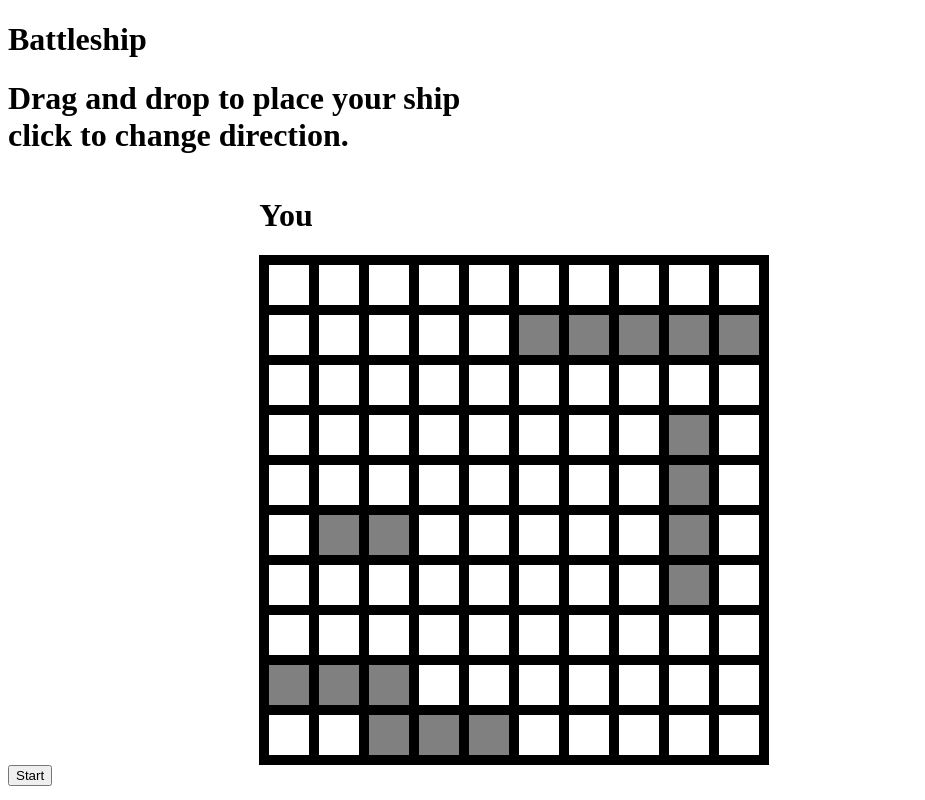
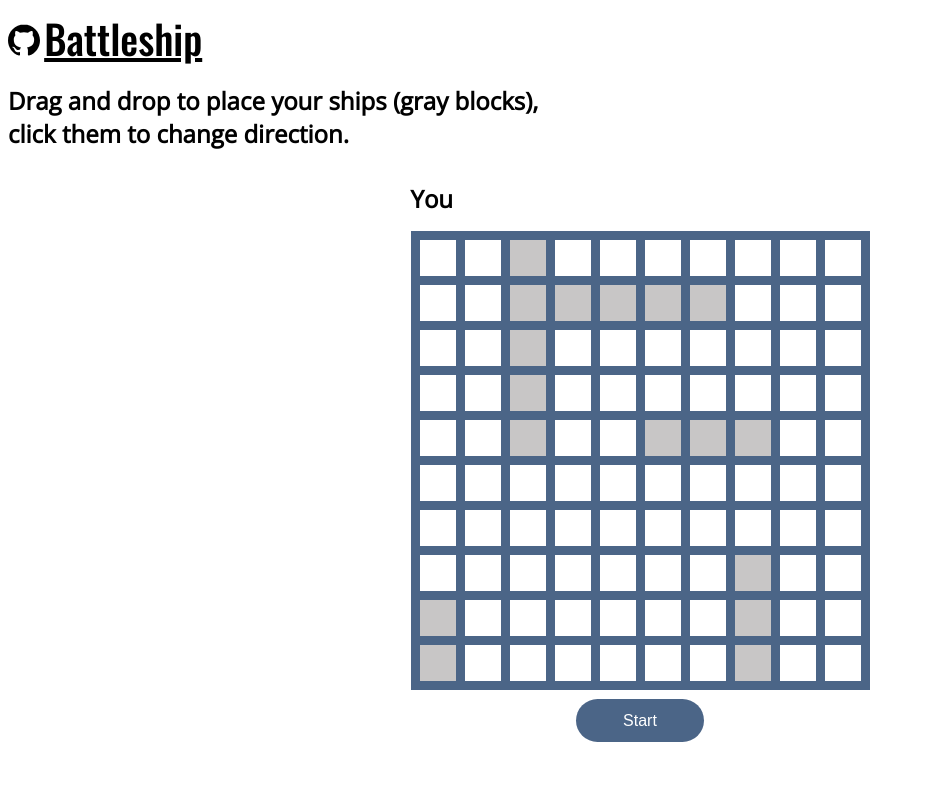
Before and after one commit to ascodeasice/battleship, a website built with webpack: page dist/index.html in a window 1280 px wide. Shown: the whole page, without its empty margins (0-925 px from the left). Built offline with nearby package versions, Linux system fonts and the light colour scheme.

Commit message:
Finish styling, update README.md 1. Change color, fonts, sizes of elements. 2. Add more description about the project.

```diff
--- a/src/index.js
+++ b/src/index.js
@@ -9,6 +9,7 @@ import Player from './modules/Player';
 
 const startBtn = document.getElementById('startBtn');
 const newGameBtn = document.getElementById('newGameBtn');
+const container = document.getElementById('container');
 
 let player = Player('You', 10);
 let computer = Player('Computer', 10);
@@ -20,16 +21,18 @@ function startNewGame() {
   player.board.placeShipsRandomly(player.board);
   computer.board.placeShipsRandomly(computer.board);
 
-  showInfo('Drag and drop to place your ship\n click to change direction.');
+  showInfo('Drag and drop to place your ships (gray blocks),\n click them to change direction.');
   renderPlayerBoard(player);
   newGameBtn.style.display = 'none';
   startBtn.style.display = 'block';
+  container.style.justifyContent = 'center';
 }
 
 startBtn.addEventListener('click', () => {
   renderComputerBoard(player, computer);
   startBtn.style.display = 'none';
-  showInfo('Attack the enemy\'s board');
+  container.style.justifyContent = 'space-evenly';
+  showInfo('Attack the enemy\'s board by clicking it');
 });
 
 newGameBtn.addEventListener('click', startNewGame);
--- a/src/modules/DOM.js
+++ b/src/modules/DOM.js
@@ -1,5 +1,5 @@
 // eslint-disable-next-line import/no-cycle
-import { addBlockListeners, addShipContainerListener, removeAllDragListeners } from './listener';
+import { addBlockListeners, addShipContainerListener, removeAllDragListeners } from './eventListener';
 
 const container = document.getElementById('container');
 const info = document.getElementById('infoText');
@@ -113,6 +113,7 @@ function renderPlayerBoard(player) {
   }
   const wrapper = document.createElement('div');
   wrapper.classList.add('boardWrapper');
+
   wrapper.appendChild(playerName);
   wrapper.appendChild(boardDOM);
   container.appendChild(wrapper);
@@ -167,6 +168,7 @@ function renderComputerBoard(player, computer) {
   }
   const wrapper = document.createElement('div');
   wrapper.classList.add('boardWrapper');
+
   wrapper.appendChild(playerName);
   wrapper.appendChild(boardDOM);
   container.appendChild(wrapper);
--- a/src/style.css
+++ b/src/style.css
@@ -1,17 +1,46 @@
 :root {
-  --blockSize: 40px;
-  --gapSize: 10px;
+  --blockSize: 36px;
+  --gapSize: calc(var(--blockSize)/4);
   --boardSize: 10;
+  --buttonWidth: 8rem;
+  --gridColor: #4B6587;
+  --missColor: #889EAF;
+  --shipColor: #C8C6C6;
+  --hoverColor: #F0E5CF;
+  --titleFontSize: 2.5rem;
+  --textFontSize: 1.5rem;
+}
+
+body {
+  font-family: 'Open Sans', sans-serif;
+}
+
+h1 {
+  font-size: var(--textFontSize);
 }
 
 [draggable="true"] {
-  /*
-   To prevent user selecting inside the drag source
-  */
+  /* To prevent user selecting inside the drag source */
   user-select: none;
   -moz-user-select: none;
   -webkit-user-select: none;
   -ms-user-select: none;
+  cursor: move;
+}
+
+button {
+  width: var(--buttonWidth);
+  height: calc(var(--buttonWidth)/3);
+  font-size: 1rem;
+  border-radius: 2rem;
+  background-color: var(--gridColor);
+  color: white;
+  border: none;
+  text-align: center;
+}
+
+button:hover {
+  background-color: lightblue;
 }
 
 .block {
@@ -29,18 +58,18 @@
 }
 
 .block.attacked {
-  background-color: blue;
+  background-color: var(--missColor);
 }
 
 .block.attacked.ship {
   background: url('./assets/cross.svg');
   background-repeat: no-repeat;
   background-size: var(--blockSize) var(--blockSize);
-  background-color: gray;
+  background-color: var(--shipColor);
 }
 
 .block.ship:not(.computer) {
-  background-color: gray;
+  background-color: var(--shipColor);
 }
 
 .block.hover {
@@ -54,8 +83,8 @@
   grid-template-columns: repeat(10, var(--blockSize));
   grid-auto-rows: var(--blockSize);
   gap: var(--gapSize);
-  border: var(--gapSize) solid black;
-  background-color: black;
+  border: var(--gapSize) solid var(--gridColor);
+  background-color: var(--gridColor);
 }
 
 .boardWrapper {
@@ -66,11 +95,11 @@
 #container {
   display: grid;
   grid-template-columns: repeat(2, min-content);
-  justify-content: space-evenly;
+  justify-content: center;
 }
 
 .shipContainer {
-  background-color: black;
+  background-color: var(--gridColor);
   display: grid;
   gap: var(--gapSize);
   grid-auto-columns: var(--blockSize);
@@ -80,10 +109,34 @@
   opacity: .5;
 }
 
-[draggable="true"] {
-  cursor: move;
-}
-
 #newGameBtn {
   display: none;
 }
+
+#title {
+  font-size: var(--titleFontSize);
+  font-family: 'Oswald', 'Roboto', sans-serif;
+  color: black;
+}
+
+/* #title:hover {
+  color: var(--gridColor);
+} */
+
+
+#githubImg {
+  width: calc(var(--titleFontSize)*4/5);
+  height: calc(var(--titleFontSize)*4/5);
+}
+
+#titleWrapper:hover {
+  width: fit-content;
+  /* Change to grid color */
+  filter: invert(38%) sepia(13%) saturate(1470%) hue-rotate(174deg) brightness(91%) contrast(83%);
+}
+
+#buttonWrapper {
+  margin-top: var(--gapSize);
+  display: flex;
+  justify-content: center;
+}
```
Also changed, not shown: README.md, dist/index.html, dist/main.js, src/assets/github.svg (added), src/modules/eventListener.js (renamed from src/modules/listener.js), src/results/game.png (added).
